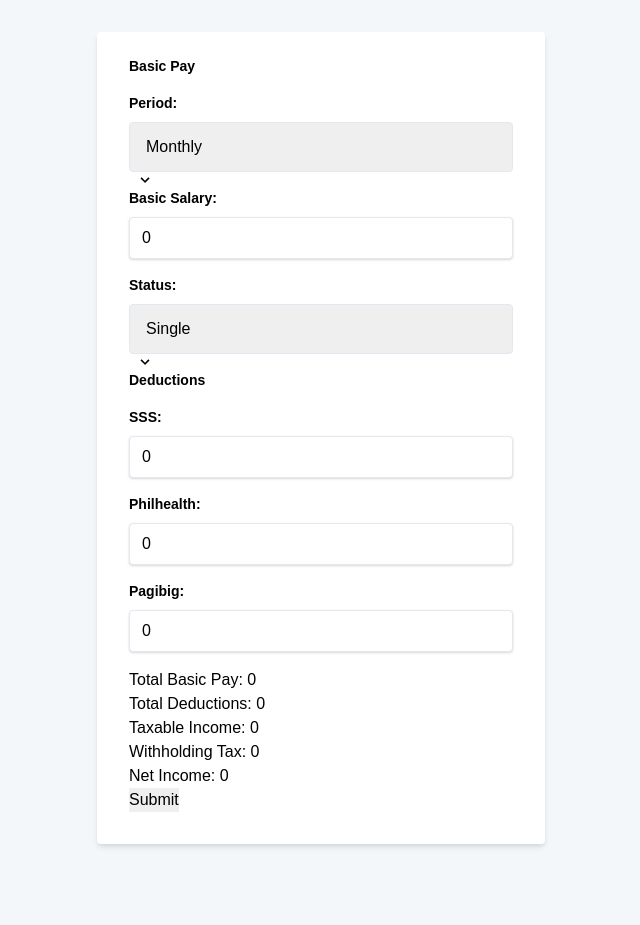
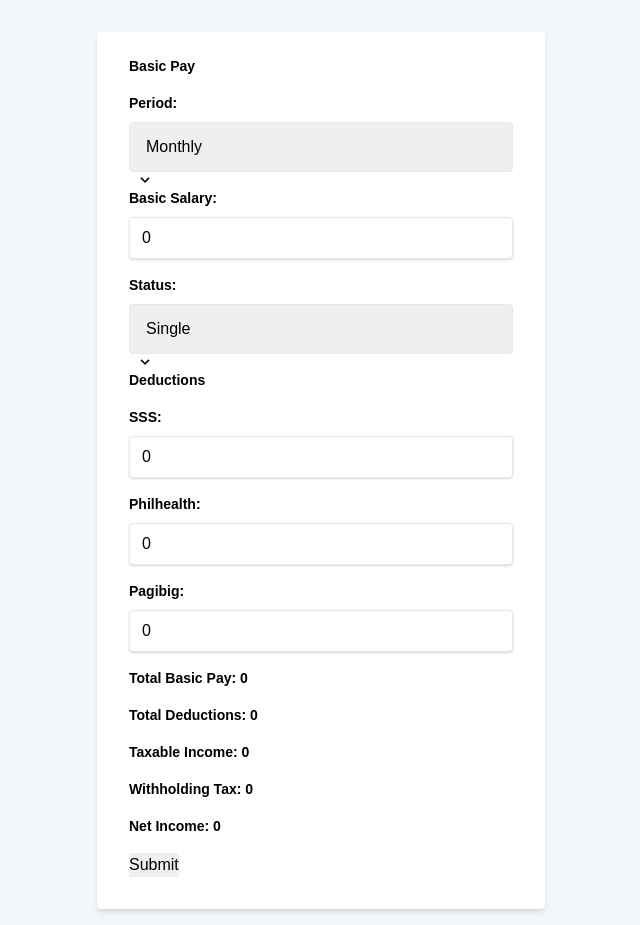
Before and after one commit to meowmanijado/taxph-calculator, a React (Create React App) app: page / in a window 1280 px wide. Shown: the whole page, without its empty margins (319-959 px from the left). Before the commit the page ends 860 px from the top, so only its background shows below. Built offline with nearby package versions, Linux system fonts and the light colour scheme.

Commit message:
Update css total

```diff
--- a/src/Total.js
+++ b/src/Total.js
@@ -5,11 +5,31 @@ export class Total extends React.Component {
 	render() {
 		return (
 			<div>
-				<p>Total Basic Pay: {this.props.totalBasicPay}</p>
-				<p>Total Deductions: {this.props.totalDeduction}</p>
-				<p>Taxable Income: {this.props.taxableIncome}</p>
-				<p>Withholding Tax: {this.props.withholdingTax}</p>
-				<p>Net Income: {this.props.netIncome}</p>
+				<div className="mb-4">
+					<label className="block text-grey-darker text-sm font-bold mb-2" for="username">
+				        Total Basic Pay: {this.props.totalBasicPay}
+				    </label>
+				</div>
+				<div className="mb-4">
+					<label className="block text-grey-darker text-sm font-bold mb-2" for="username">
+				        Total Deductions: {this.props.totalDeduction}
+				    </label>
+				</div>
+				<div className="mb-4">
+					<label className="block text-grey-darker text-sm font-bold mb-2" for="username">
+				        Taxable Income: {this.props.taxableIncome}
+				    </label>
+				</div>
+				<div className="mb-4">
+					<label className="block text-grey-darker text-sm font-bold mb-2" for="username">
+				        Withholding Tax: {this.props.withholdingTax}
+				    </label>
+				</div>
+				<div className="mb-4">
+					<label className="block text-grey-darker text-sm font-bold mb-2" for="username">
+				        Net Income: {this.props.netIncome}
+				    </label>
+				</div>
 			</div>
 		)
 	}
```
